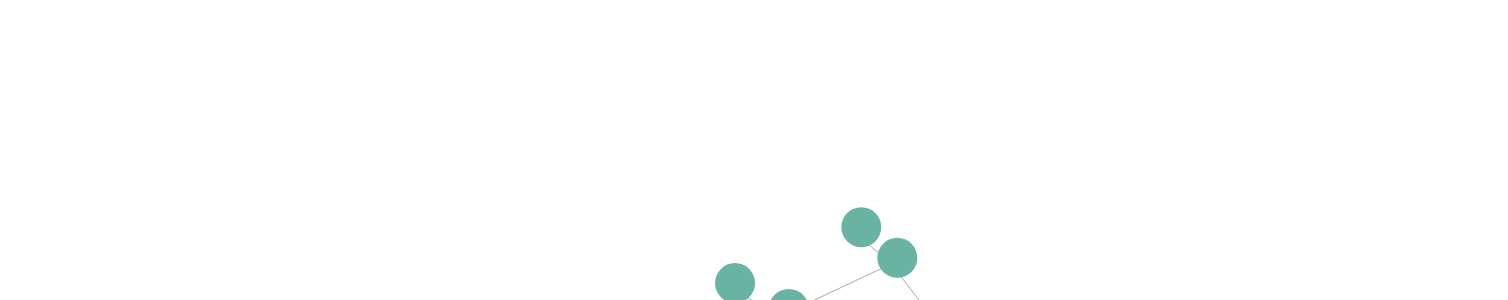
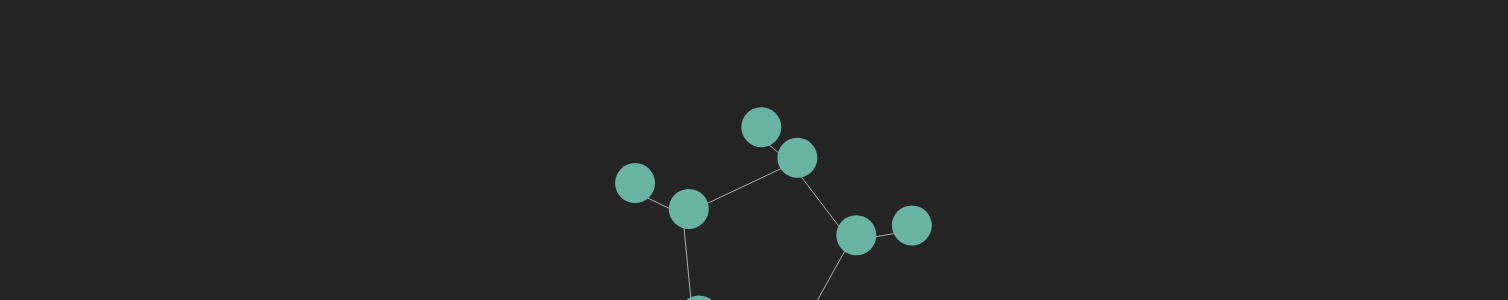
Before and after one commit to sailuh/kaiaulu_react, a React (Vite) app in the folder client/: page / in a window 1280 px wide. Shown: the part 500-800 px from the top of the page, 1508 px wide, since content can reach past the window. Built offline with nearby package versions, Linux system fonts and the light colour scheme.

Commit message:
Slight tweaks for presentation purposes

```diff
--- a/client/src/components/NetworkGraph/NetworkGraph.css
+++ b/client/src/components/NetworkGraph/NetworkGraph.css
@@ -1,3 +1,5 @@
-.networkGraph {
-
+#networkGraph {
+    display: flex;
+    max-height: 750px;
+    max-width: 1500px;
 }
--- a/client/src/components/NetworkGraph/NetworkGraph.tsx
+++ b/client/src/components/NetworkGraph/NetworkGraph.tsx
@@ -13,10 +13,7 @@ export const NetworkGraph = () => {
                 const svg = d3.select(graphContainer.current)
                     .append("svg")
                         .attr("width", 1500)
-                        .attr("height", 1500)
-                    .append("g")
-                        .attr("transform",
-                            "translate(" + 100 + "," + 100 + ")");
+                        .attr("height",1500);
 
 
                 var link = svg.selectAll("line")
@@ -56,7 +53,6 @@ export const NetworkGraph = () => {
 
     return (
             <div id={"networkGraph"} ref={graphContainer}>
-
             </div>
     )
 
--- a/client/src/index.css
+++ b/client/src/index.css
@@ -1,3 +1,3 @@
 :root {
-  display: flex;
+  background-color: #242424;
 }
```
